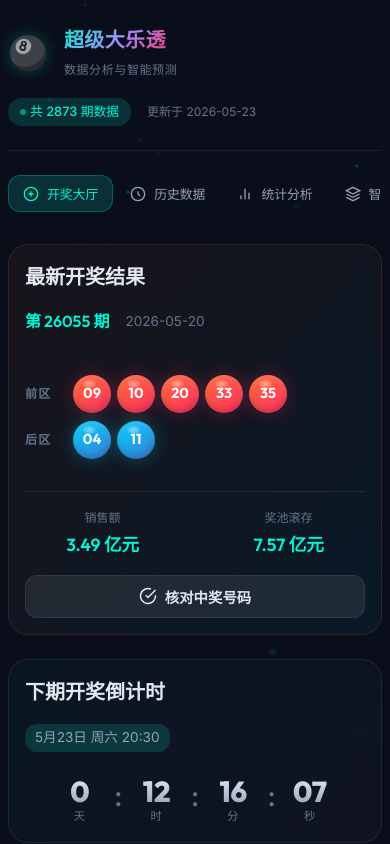
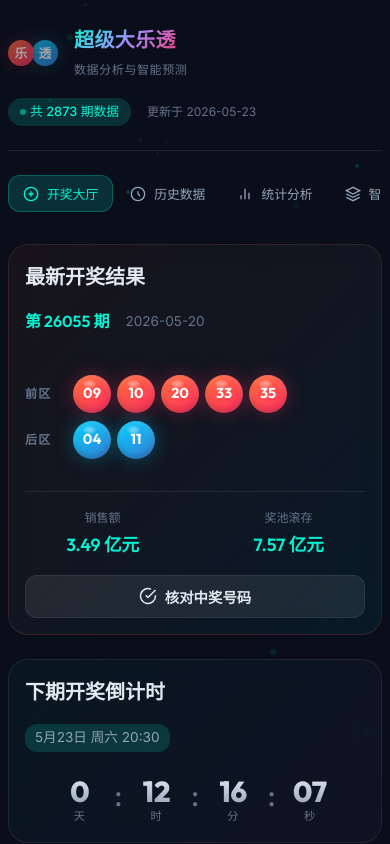
Before and after one commit to lrwei91/Lottery, a website: page index.html in a window 390 px wide. Shown: the top 844 px of the page. Drawn offline with Linux system fonts and the light colour scheme.

Commit message:
feat: replace pool black-8 logo with beautiful red and blue lotto balls and perform site-wide mobile adaptation audit

```diff
--- a/css/style.css
+++ b/css/style.css
@@ -167,9 +167,43 @@ body {
 }
 
 .logo-icon {
-  font-size: 2rem;
-  filter: drop-shadow(0 0 8px rgba(0, 245, 212, 0.4));
+  display: flex;
+  align-items: center;
+  position: relative;
+  width: 50px;
+  height: 34px;
   animation: pulse 3s ease-in-out infinite;
+}
+
+.logo-ball-red,
+.logo-ball-blue {
+  width: 26px;
+  height: 26px;
+  border-radius: 50%;
+  display: flex;
+  align-items: center;
+  justify-content: center;
+  font-family: var(--font-heading);
+  font-size: 0.8rem;
+  font-weight: 800;
+  color: #fff;
+  position: absolute;
+}
+
+.logo-ball-red {
+  background: linear-gradient(135deg, var(--front-start), var(--front-end));
+  left: 0;
+  top: 4px;
+  z-index: 2;
+  box-shadow: var(--shadow-glow-front), 0 3px 6px rgba(0, 0, 0, 0.3);
+}
+
+.logo-ball-blue {
+  background: linear-gradient(135deg, var(--back-start), var(--back-end));
+  right: 0;
+  top: 4px;
+  z-index: 1;
+  box-shadow: var(--shadow-glow-back), 0 3px 6px rgba(0, 0, 0, 0.3);
 }
 
 .logo-text h1 {
@@ -1547,6 +1581,21 @@ body {
 
   .hotcold-grid {
     grid-template-columns: repeat(5, 1fr);
+    gap: 6px;
+  }
+
+  .heatmap-cell {
+    padding: 8px 4px;
+    gap: 2px;
+  }
+
+  .cell-num {
+    font-size: 0.95rem;
+  }
+
+  .cell-tag {
+    font-size: 0.6rem;
+    padding: 1px 4px;
   }
 
   .data-table th,
@@ -1607,12 +1656,29 @@ body {
 
   .hotcold-grid {
     grid-template-columns: repeat(4, 1fr);
+    gap: 6px;
   }
 
   .ball {
     width: 38px;
     height: 38px;
     font-size: 0.9rem;
+  }
+
+  /* 预测卡片在超窄手机屏下的彩球微调，防止和前后区标签挤压 */
+  .prediction-card .ball {
+    width: 35px;
+    height: 35px;
+    font-size: 0.85rem;
+  }
+
+  .prediction-card .zone-tag {
+    min-width: 26px;
+    font-size: 0.65rem;
+  }
+
+  .pred-zone {
+    gap: var(--space-xs);
   }
 }
 
--- a/index.html
+++ b/index.html
@@ -21,7 +21,8 @@
       <div class="header-inner">
         <div class="logo">
           <div class="logo-icon">
-            <span class="logo-ball">🎱</span>
+            <div class="logo-ball-red">乐</div>
+            <div class="logo-ball-blue">透</div>
           </div>
           <div class="logo-text">
             <h1>超级大乐透</h1>
```
